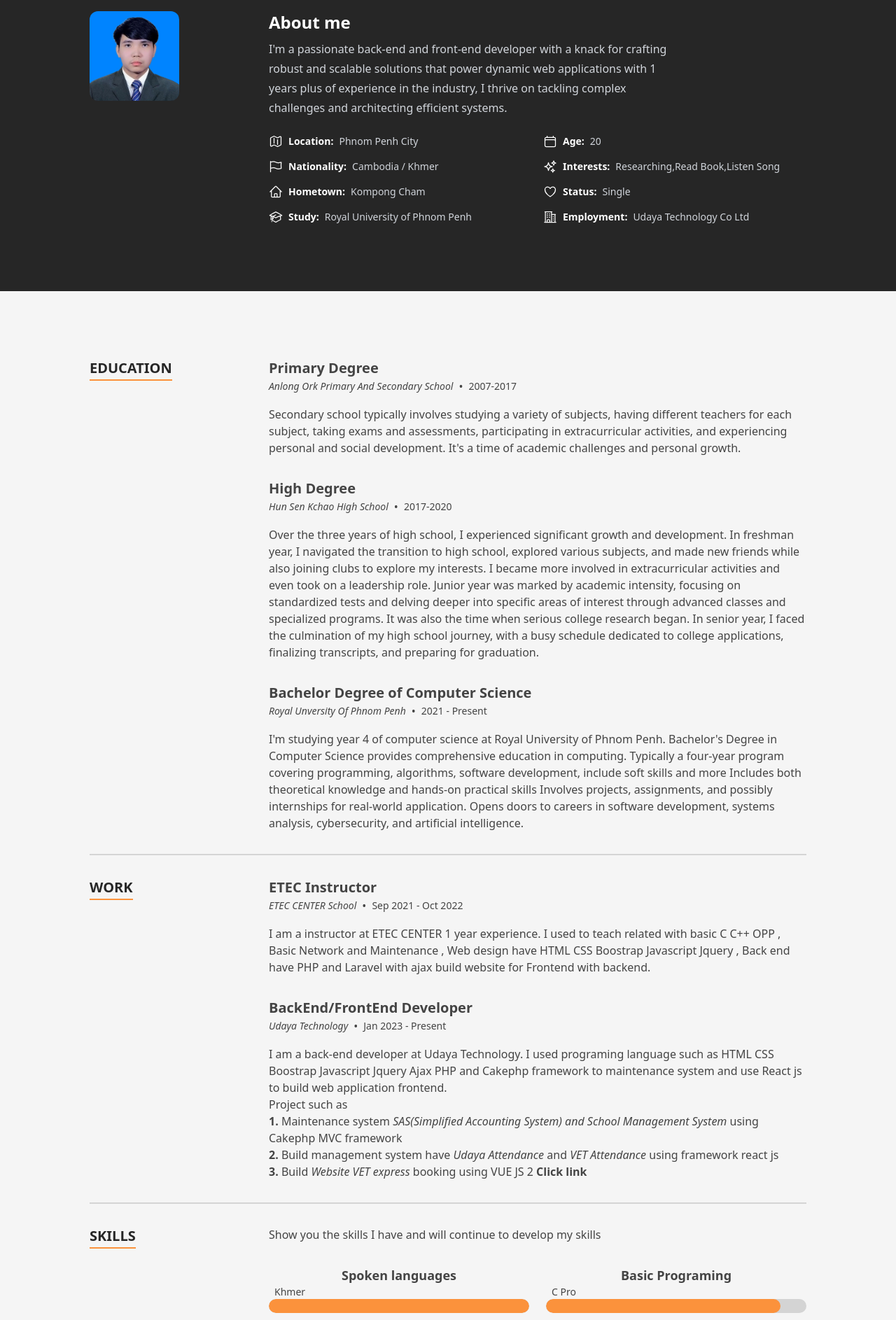
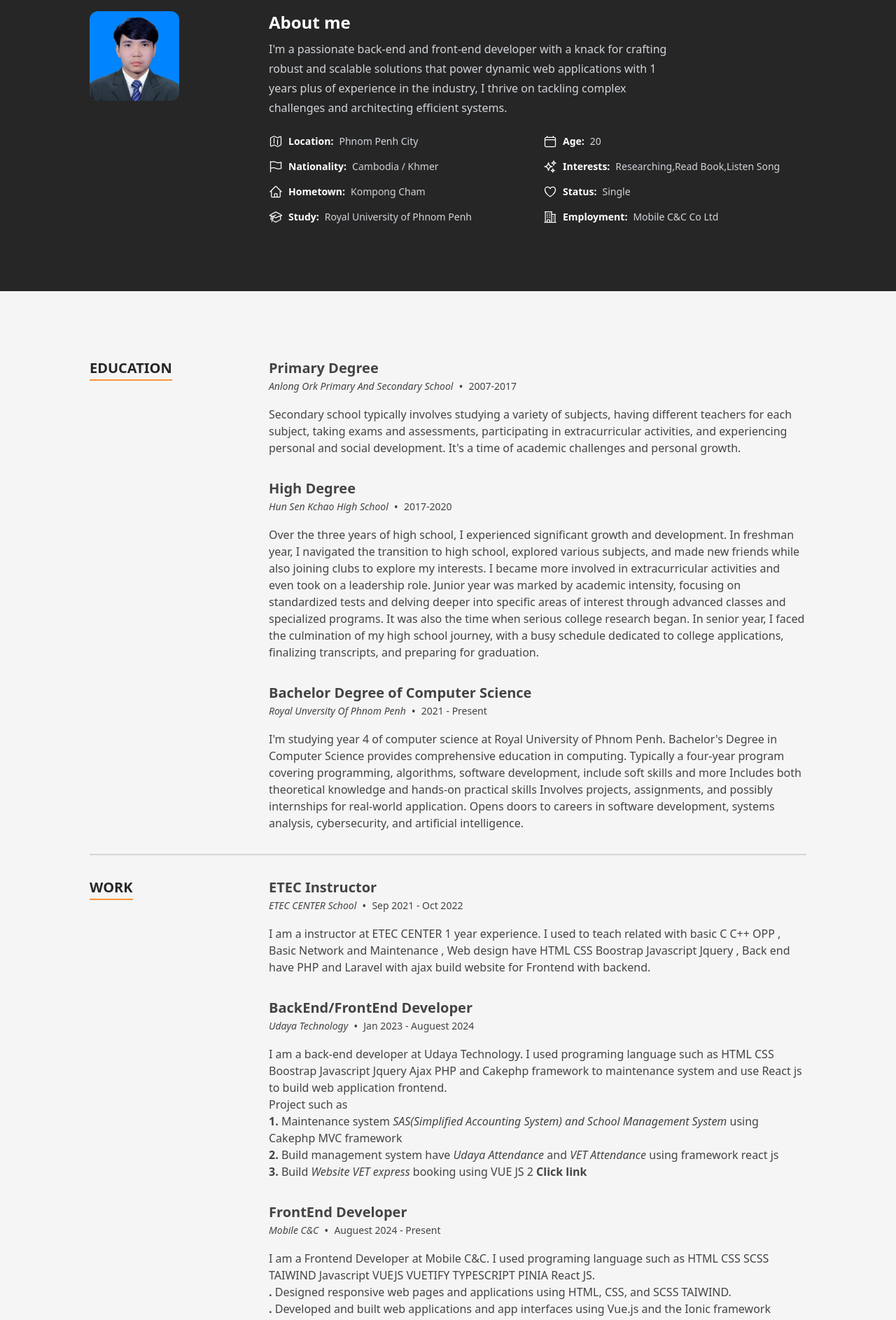
Before and after one commit to lormengsong/lormengsong, a Next.js app: page / in a window 1280 px wide. Shown: the part 880-2766 px from the top of the page at 70% size. Built offline with nearby package versions, Linux system fonts and the light colour scheme.

Commit message:
update code

```diff
--- a/src/data/data.tsx
+++ b/src/data/data.tsx
@@ -81,7 +81,7 @@ export const heroData: Hero = {
     <>
       <p className="prose-sm text-stone-200 sm:prose-base lg:prose-lg">
         I'm a Phnom Penh based <strong className="text-stone-100">Back-End/Front-end Developer</strong>, currently working
-        at <strong className="text-stone-100">Udaya Techonology</strong> helping build a Web System Application.
+        at <strong className="text-stone-100">Mobile C&C Technology</strong> helping build a Web System Application.
         I have experience <strong className="text-stone-100">{worktime} years</strong> plus for Web Development or fullstack Web Development.
       </p>
       <p className="prose-sm text-stone-200 sm:prose-base lg:prose-lg">
@@ -121,7 +121,7 @@ export const aboutData: About = {
     {label: 'Hometown', text: 'Kompong Cham', Icon: HomeIcon},
     {label: 'Status', text: 'Single', Icon: HeartIcon},
     {label: 'Study', text: 'Royal University of Phnom Penh', Icon: AcademicCapIcon},
-    {label: 'Employment', text: 'Udaya Technology Co Ltd', Icon: BuildingOffice2Icon},
+    {label: 'Employment', text: 'Mobile C&C Co Ltd', Icon: BuildingOffice2Icon},
 
   ],
 };
@@ -187,11 +187,16 @@ export const skills: SkillGroup[] = [
         name: 'REST API',
         level: 7,
       },
+      {
+        name: 'MICRO SERVICE',
+        level: 7,
+      },
     ],
   },
   {
     name: 'Frontend development',
     skills: [
+
       {
         name: 'VUE / VUETIFY',
         level: 9,
@@ -218,6 +223,14 @@ export const skills: SkillGroup[] = [
       },
       {
         name: 'BOOSTRAP',
+        level: 9,
+      },
+      {
+        name: 'SCSS SASS TAIWIND',
+        level: 9,
+      },
+      {
+        name: 'TYPESCRIPT',
         level: 9,
       },
     ],
@@ -376,7 +389,7 @@ export const experience: TimelineItem[] = [
     ),
   },
   {
-    date: 'Jan 2023 - Present',
+    date: 'Jan 2023 - Auguest 2024',
     location: 'Udaya Technology',
     title: 'BackEnd/FrontEnd Developer',
     content: (
@@ -386,6 +399,21 @@ export const experience: TimelineItem[] = [
         <b>1.</b> Maintenance system <em> SAS(Simplified Accounting System) and School Management System</em> using Cakephp MVC framework <br />
         <b>2.</b> Build management system have <em>Udaya Attendance</em>  and <em>VET Attendance</em>  using framework react js <br/>
         <b>3.</b> Build <em>Website VET express</em> booking using VUE JS 2  <b>  <a href="https://vireakbuntham.com" target="_blank" title='https://vireakbuntham.com'>Click link</a> </b>
+      </p>
+    ),
+  },
+  {
+    date: 'Auguest 2024 - Present',
+    location: 'Mobile C&C',
+    title: 'FrontEnd Developer',
+    content: (
+      <p>
+        I am a Frontend Developer at Mobile C&C. I used programing language  such as HTML CSS SCSS TAIWIND Javascript VUEJS VUETIFY TYPESCRIPT PINIA React JS. <br />
+        <b>.</b> Designed responsive web pages and applications using HTML, CSS, and SCSS TAIWIND. <br />
+        <b>.</b> Developed and built web applications and app interfaces using Vue.js and the Ionic framework including CESCO KR App and Hiplus KR App.<br/>
+        <b>.</b> Collaborated with the Korean team and partner teams to create intuitive, logically structured, and visually engaging UI screens. <br />
+        <b>.</b> Fixed bugs and performed client-requested maintenance on web applications, such as the Hanwha KR Project. <br />
+        <b>.</b> Proactively learning new technologies, including React.js, Flutter, and Dart, to expand front-end and cross-platform development skills. <br />
       </p>
     ),
   },
@@ -460,18 +488,13 @@ export const contact: ContactSection = {
     },
     {
       type: ContactType.Github,
-      text: '@SakanaTest',
-      href: 'https://github.com/SakanaTest',
+      text: '@lormengsong',
+      href: 'https://github.com/lormengsong',
     },
     {
       type: ContactType.Phone,
       text: '0963109195',
       href: 'tel:096-310-9195',
-    },
-    {
-      type: ContactType.Phone,
-      text: '0972313205',
-      href: 'tel:097-231-3205',
     },
   ],
 };
@@ -481,7 +504,7 @@ export const contact: ContactSection = {
  */
 export const socialLinks: Social[] = [
   {label: 'Facebook', Icon: FacebookIcon, href: 'https://web.facebook.com/loa.mengsong'},
-  {label: 'Github', Icon: GithubIcon, href: 'https://github.com/SakanaTest'},
+  {label: 'Github', Icon: GithubIcon, href: 'https://github.com/lormengsong'},
   {label: 'Stack Overflow', Icon: StackOverflowIcon, href: 'https://www.facebook.com/loa.mengsong'},
   {label: 'LinkedIn', Icon: LinkedInIcon, href: 'https://www.linkedin.com/in/mengsong-lor-6a984b259/'},
   {label: 'Instagram', Icon: InstagramIcon, href: 'https://www.instagram.com/lormengsong/'},
```
